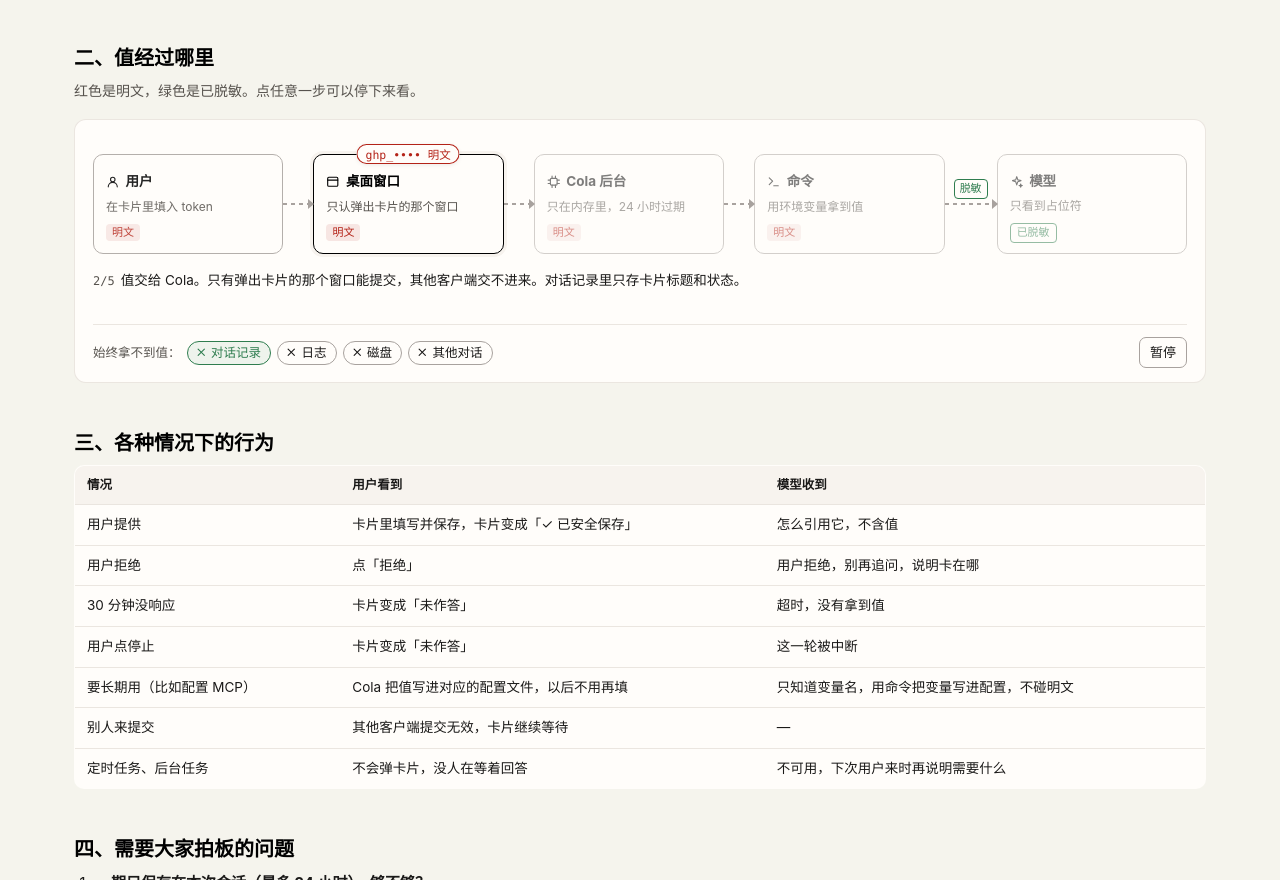
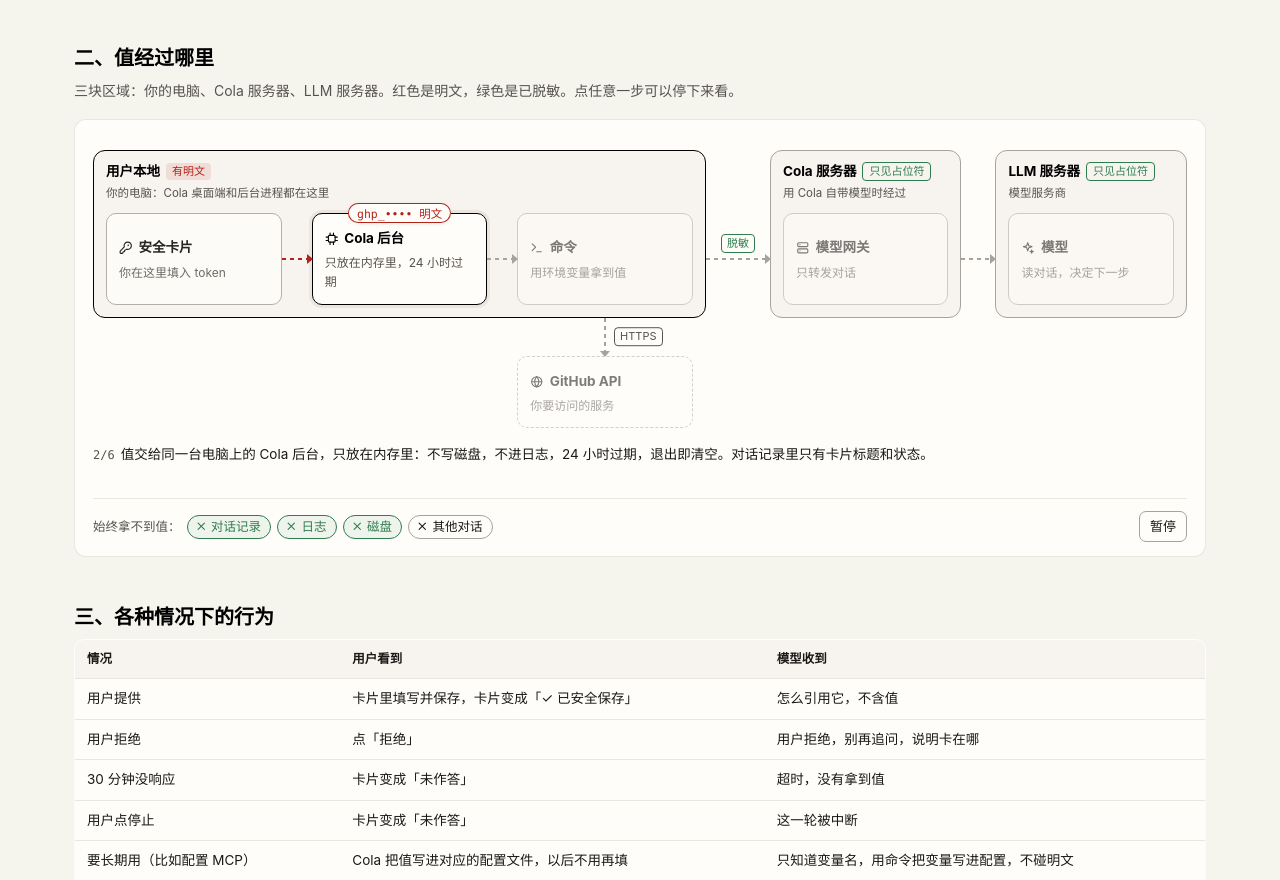
Before and after one commit to mackt/cola-prototypes, a plain HTML site: page request-secret/index.html in a window 1280 px wide. Shown: the part 1137-2017 px from the top of the page. Drawn offline with Linux system fonts and the light colour scheme.

Commit message:
docs: split the data-flow diagram into local, Cola server and LLM server zones
Co-Authored-By: Claude Opus 5.5 <noreply@anthropic.com>

```diff
--- a/request-secret/index.html
+++ b/request-secret/index.html
@@ -508,23 +508,69 @@
         border: 1px solid var(--cola-border);
         border-radius: 12px;
         background: var(--cola-bg);
-        padding: 22px 18px 14px;
-      }
-      .df-track {
+        padding: 18px 18px 14px;
+      }
+      .df-map {
         position: relative;
-        display: flex;
-        align-items: stretch;
+        display: grid;
+        grid-template-columns: minmax(0, 3.2fr) 64px minmax(0, 1fr) 34px minmax(0, 1fr);
+        grid-template-areas:
+          'local gate cola link llm'
+          'gh . . . .';
         padding-top: 12px;
       }
+      .df-zone {
+        display: flex;
+        flex-direction: column;
+        border: 1px solid var(--cola-border-strong);
+        border-radius: 12px;
+        padding: 10px 12px 12px;
+        background: var(--cola-bg-surface);
+        transition: border-color 0.3s;
+      }
+      .df-zone.on {
+        border-color: var(--cola-text-strong);
+      }
+      .df-zone.local {
+        grid-area: local;
+      }
+      .df-zone.cola {
+        grid-area: cola;
+      }
+      .df-zone.llm {
+        grid-area: llm;
+      }
+      .df-zh {
+        display: flex;
+        flex-wrap: wrap;
+        align-items: center;
+        gap: 2px 6px;
+        height: 42px;
+        margin-bottom: 10px;
+        font-size: 13.5px;
+        color: var(--cola-text-strong);
+      }
+      .df-zh small {
+        flex-basis: 100%;
+        font-size: 11.5px;
+        color: var(--cola-text-muted);
+      }
+      .df-zone > .df-node {
+        flex: 1;
+      }
+      .df-row {
+        flex: 1;
+        display: grid;
+        grid-template-columns: minmax(0, 1fr) 30px minmax(0, 1fr) 30px minmax(0, 1fr);
+      }
       .df-node {
-        flex: 1 1 0;
         min-width: 0;
         text-align: left;
         font: inherit;
         color: var(--cola-text);
         border: 1px solid var(--cola-border-strong);
         border-radius: 10px;
-        padding: 16px 12px 10px;
+        padding: 14px 12px 12px;
         background: var(--cola-bg);
         cursor: pointer;
         opacity: 0.5;
@@ -533,13 +579,16 @@
           border-color 0.3s,
           box-shadow 0.3s;
       }
+      .df-node.ext {
+        border-style: dashed;
+      }
       .df-node.done {
         opacity: 0.85;
       }
       .df-node.on {
         opacity: 1;
         border-color: var(--cola-text-strong);
-        box-shadow: 0 0 0 3px var(--cola-bg-surface);
+        box-shadow: 0 0 0 3px var(--cola-border);
       }
       .df-node b {
         display: flex;
@@ -554,45 +603,91 @@
         font-size: 12px;
         color: var(--cola-text-muted);
       }
-      .df-node .tag {
-        display: inline-block;
-        margin-top: 8px;
+      .df-gap {
+        display: flex;
+        align-items: center;
+        padding: 63px 0 13px;
+      }
+      .df-gap.gate {
+        grid-area: gate;
+      }
+      .df-gap.link {
+        grid-area: link;
+      }
+      .df-gh {
+        grid-area: gh;
+        display: grid;
+        grid-template-columns: minmax(0, 1fr) 30px minmax(0, 1fr) 30px minmax(0, 1fr);
+        padding: 0 13px;
+      }
+      .df-ghcol {
+        grid-column: 5;
+        display: flex;
+        flex-direction: column;
+        align-items: center;
+      }
+      .df-ghcol .df-node {
+        align-self: stretch;
       }
       .df-link {
-        flex: 0 0 30px;
+        --c: var(--cola-border-strong);
+        position: relative;
+        flex: 1;
+        height: 2px;
         align-self: center;
-        position: relative;
-        height: 2px;
-        background: repeating-linear-gradient(
-          90deg,
-          var(--cola-border-strong) 0 4px,
-          transparent 4px 8px
-        );
+        background: repeating-linear-gradient(90deg, var(--c) 0 4px, transparent 4px 8px);
       }
       .df-link::after {
         content: '';
         position: absolute;
         right: -1px;
         top: -4px;
-        border-left: 6px solid var(--cola-border-strong);
+        border-left: 6px solid var(--c);
         border-top: 5px solid transparent;
         border-bottom: 5px solid transparent;
       }
-      .df-link.gate {
-        flex-basis: 52px;
-      }
-      .df-link.gate span {
+      .df-link.lit {
+        --c: var(--bad);
+      }
+      .df-link.lit.ok {
+        --c: var(--ok);
+      }
+      .df-link > span {
         position: absolute;
         left: 50%;
         top: -24px;
         transform: translateX(-50%);
         white-space: nowrap;
         font-size: 11px;
-        color: var(--ok);
+        color: var(--cola-text-muted);
         border: 1px solid currentColor;
         border-radius: 4px;
         padding: 0 5px;
         background: var(--cola-bg);
+      }
+      .df-link.ok > span {
+        color: var(--ok);
+      }
+      .df-link.v {
+        flex: 0 0 38px;
+        width: 2px;
+        height: auto;
+        background: repeating-linear-gradient(180deg, var(--c) 0 4px, transparent 4px 8px);
+      }
+      .df-link.v::after {
+        right: auto;
+        top: auto;
+        left: -4px;
+        bottom: -1px;
+        border-top: 6px solid var(--c);
+        border-left: 5px solid transparent;
+        border-right: 5px solid transparent;
+        border-bottom: 0;
+      }
+      .df-link.v > span {
+        left: 10px;
+        top: 50%;
+        transform: translateY(-50%);
       }
       .df-packet {
         position: absolute;
@@ -663,35 +758,56 @@
         border-color: var(--ok);
         background: rgba(47, 125, 79, 0.08);
       }
-      @media (max-width: 760px) {
-        .df-track {
+      /* Narrow: the machine on top, then the token's two exits side by side. */
+      @media (max-width: 900px) {
+        .df {
+          padding: 14px 14px 12px;
+        }
+        .df-map {
+          grid-template-columns: minmax(0, 1fr) minmax(0, 1fr);
+          column-gap: 10px;
+          grid-template-areas:
+            'local local'
+            'gh gate'
+            'gh cola'
+            'gh link'
+            'gh llm';
+        }
+        .df-zh {
+          height: auto;
+        }
+        .df-row {
+          grid-template-columns: minmax(0, 1fr);
+          grid-template-rows: auto 24px auto 24px auto;
+        }
+        .df-gap {
           flex-direction: column;
+          padding: 0;
+          height: 38px;
+        }
+        .df-gh {
+          display: block;
+          padding: 0;
         }
         .df-link {
-          flex-basis: 26px;
+          justify-self: center;
+          align-self: stretch;
           width: 2px;
           height: auto;
-          background: repeating-linear-gradient(
-            180deg,
-            var(--cola-border-strong) 0 4px,
-            transparent 4px 8px
-          );
+          background: repeating-linear-gradient(180deg, var(--c) 0 4px, transparent 4px 8px);
         }
         .df-link::after {
           right: auto;
           top: auto;
           left: -4px;
           bottom: -1px;
-          border-top: 6px solid var(--cola-border-strong);
+          border-top: 6px solid var(--c);
           border-left: 5px solid transparent;
           border-right: 5px solid transparent;
           border-bottom: 0;
         }
-        .df-link.gate {
-          flex-basis: 34px;
-        }
-        .df-link.gate span {
-          left: 14px;
+        .df-link > span {
+          left: 10px;
           top: 50%;
           transform: translateY(-50%);
         }
@@ -699,6 +815,7 @@
       @media (prefers-reduced-motion: reduce) {
         .df-packet,
         .df-node,
+        .df-zone,
         .df-chip {
           transition: none;
         }
@@ -801,17 +918,19 @@
         <path d="m4 17 6-6-6-6" />
         <path d="M12 19h8" />
       </symbol>
-      <symbol id="i-user" viewBox="0 0 24 24">
-        <circle cx="12" cy="8" r="4" />
-        <path d="M4 21a8 8 0 0 1 16 0" />
-      </symbol>
-      <symbol id="i-window" viewBox="0 0 24 24">
-        <rect x="3" y="4" width="18" height="16" rx="2" />
-        <path d="M3 9h18" />
-      </symbol>
       <symbol id="i-chip" viewBox="0 0 24 24">
         <rect x="6" y="6" width="12" height="12" rx="2" />
         <path d="M9 2v4M15 2v4M9 18v4M15 18v4M2 9h4M2 15h4M18 9h4M18 15h4" />
+      </symbol>
+      <symbol id="i-server" viewBox="0 0 24 24">
+        <rect x="3" y="3" width="18" height="7" rx="2" />
+        <rect x="3" y="14" width="18" height="7" rx="2" />
+        <path d="M7 6.5h.01M7 17.5h.01" />
+      </symbol>
+      <symbol id="i-globe" viewBox="0 0 24 24">
+        <circle cx="12" cy="12" r="9" />
+        <path d="M12 3a13 13 0 0 0 0 18 13 13 0 0 0 0-18" />
+        <path d="M3 12h18" />
       </symbol>
       <symbol id="i-spark" viewBox="0 0 24 24">
         <path d="M12 3l1.9 5.6L19.5 10l-5.6 1.9L12 17.5l-1.9-5.6L4.5 10l5.6-1.4z" />
@@ -891,48 +1010,81 @@
 
       <section aria-labelledby="flow-h">
         <h2 id="flow-h">二、值经过哪里</h2>
-        <p class="sub">红色是明文，绿色是已脱敏。点任意一步可以停下来看。</p>
+        <p class="sub">
+          三块区域：你的电脑、Cola 服务器、LLM
+          服务器。红色是明文，绿色是已脱敏。点任意一步可以停下来看。
+        </p>
         <div class="df" id="df">
-          <div class="df-track">
+          <div class="df-map" id="df-map">
+            <div class="df-zone local">
+              <div class="df-zh">
+                <b>用户本地</b><span class="tag plain">有明文</span>
+                <small>你的电脑：Cola 桌面端和后台进程都在这里</small>
+              </div>
+              <div class="df-row">
                 <button type="button" class="df-node" data-i="0">
                   <b
-                ><svg class="i" aria-hidden="true"><use href="#i-user" /></svg>用户</b
+                    ><svg class="i" aria-hidden="true"><use href="#i-key" /></svg>安全卡片</b
                   >
-              <small>在卡片里填入 token</small>
-              <span class="tag plain">明文</span>
+                  <small>你在这里填入 token</small>
                 </button>
-            <span class="df-link" aria-hidden="true"></span>
+                <span class="df-link" data-to="1" aria-hidden="true"></span>
                 <button type="button" class="df-node" data-i="1">
-              <b
-                ><svg class="i" aria-hidden="true"><use href="#i-window" /></svg>桌面窗口</b
-              >
-              <small>只认弹出卡片的那个窗口</small>
-              <span class="tag plain">明文</span>
-            </button>
-            <span class="df-link" aria-hidden="true"></span>
-            <button type="button" class="df-node" data-i="2">
                   <b
                     ><svg class="i" aria-hidden="true"><use href="#i-chip" /></svg>Cola 后台</b
                   >
-              <small>只在内存里，24 小时过期</small>
-              <span class="tag plain">明文</span>
+                  <small>只放在内存里，24 小时过期</small>
                 </button>
-            <span class="df-link" aria-hidden="true"></span>
-            <button type="button" class="df-node" data-i="3">
+                <span class="df-link" data-to="2" aria-hidden="true"></span>
+                <button type="button" class="df-node" data-i="2">
                   <b
                     ><svg class="i" aria-hidden="true"><use href="#i-term" /></svg>命令</b
                   >
                   <small>用环境变量拿到值</small>
-              <span class="tag plain">明文</span>
                 </button>
-            <span class="df-link gate" aria-hidden="true"><span>脱敏</span></span>
+              </div>
+            </div>
+            <div class="df-gap gate">
+              <span class="df-link ok" data-to="4" aria-hidden="true"><span>脱敏</span></span>
+            </div>
+            <div class="df-zone cola">
+              <div class="df-zh">
+                <b>Cola 服务器</b><span class="tag safe">只见占位符</span>
+                <small>用 Cola 自带模型时经过</small>
+              </div>
               <button type="button" class="df-node" data-i="4">
+                <b
+                  ><svg class="i" aria-hidden="true"><use href="#i-server" /></svg>模型网关</b
+                >
+                <small>只转发对话</small>
+              </button>
+            </div>
+            <div class="df-gap link">
+              <span class="df-link ok" data-to="5" aria-hidden="true"></span>
+            </div>
+            <div class="df-zone llm">
+              <div class="df-zh">
+                <b>LLM 服务器</b><span class="tag safe">只见占位符</span>
+                <small>模型服务商</small>
+              </div>
+              <button type="button" class="df-node" data-i="5">
                 <b
                   ><svg class="i" aria-hidden="true"><use href="#i-spark" /></svg>模型</b
                 >
-              <small>只看到占位符</small>
-              <span class="tag safe">已脱敏</span>
+                <small>读对话，决定下一步</small>
               </button>
+            </div>
+            <div class="df-gh">
+              <div class="df-ghcol">
+                <span class="df-link v" data-to="3" aria-hidden="true"><span>HTTPS</span></span>
+                <button type="button" class="df-node ext" data-i="3">
+                  <b
+                    ><svg class="i" aria-hidden="true"><use href="#i-globe" /></svg>GitHub API</b
+                  >
+                  <small>你要访问的服务</small>
+                </button>
+              </div>
+            </div>
             <span class="df-packet" id="df-packet" aria-hidden="true"></span>
           </div>
           <p class="df-caption" id="df-caption" aria-live="polite"></p>
@@ -1483,7 +1635,12 @@
       // ---------- data-flow diagram ----------
       ;(() => {
         const root = $('#df')
-        const nodes = [...root.querySelectorAll('.df-node')]
+        const map = $('#df-map')
+        const nodes = [...root.querySelectorAll('.df-node')].sort(
+          (a, b) => a.dataset.i - b.dataset.i
+        )
+        const zones = [...root.querySelectorAll('.df-zone')]
+        const links = [...root.querySelectorAll('.df-link')]
         const packet = $('#df-packet')
         const caption = $('#df-caption')
         const playBtn = $('#df-play')
@@ -1491,27 +1648,32 @@
           {
             plain: true,
             chips: [],
-            text: '用户在卡片里填入 token。提交后输入框立刻清空，聊天框里不会出现。'
+            text: '你在 Cola 桌面端的卡片里填入 token。提交后输入框立刻清空，聊天框里不会出现；只有弹出卡片的那个窗口能提交。'
           },
           {
             plain: true,
-            chips: ['transcript'],
-            text: '值交给 Cola。只有弹出卡片的那个窗口能提交，其他客户端交不进来。对话记录里只存卡片标题和状态。'
-          },
-          {
-            plain: true,
-            chips: ['logs', 'disk'],
-            text: 'Cola 后台只把它放在内存里：不写磁盘，不进日志，24 小时过期，退出即清空。'
+            chips: ['transcript', 'logs', 'disk'],
+            text: '值交给同一台电脑上的 Cola 后台，只放在内存里：不写磁盘，不进日志，24 小时过期，退出即清空。对话记录里只有卡片标题和状态。'
           },
           {
             plain: true,
             chips: ['other'],
-            text: '本对话里运行的命令通过环境变量 <code>$COLA_SECRET_GITHUB_TOKEN</code> 使用它。其他对话的命令拿不到。'
+            text: '本对话里运行的命令通过环境变量 <code>$COLA_SECRET_GITHUB_TOKEN</code> 使用它，其他对话的命令拿不到。'
+          },
+          {
+            plain: true,
+            chips: [],
+            text: '命令从你的电脑直接把 token 发给 GitHub，走 HTTPS 加密。这是值唯一离开电脑的去处，不经过 Cola 服务器。'
           },
           {
             plain: false,
             chips: [],
-            text: '命令输出回到模型之前，值被替换成 <code>[REDACTED:github_token]</code>；base64、URL 编码后的形式也一样。'
+            text: '命令输出回到 Cola 后台，值被换成 <code>[REDACTED:github_token]</code> 才发出去，base64、URL 编码后的形式也一样。Cola 服务器只负责转发，看到的是占位符。'
+          },
+          {
+            plain: false,
+            chips: [],
+            text: '模型服务商收到的也只有占位符。如果你用自己的 API Key，请求从电脑直接发给模型服务商，不经过 Cola 服务器，同样只有占位符。'
           }
         ]
         let step = 0
@@ -1519,10 +1681,13 @@
         let playing = true
         let visible = false
 
+        // Top-center of the current node, kept inside the diagram.
         function place() {
-          const n = nodes[step]
-          const x = n.offsetLeft + (n.offsetWidth - packet.offsetWidth) / 2
-          const y = n.offsetTop - packet.offsetHeight / 2
+          const n = nodes[step].getBoundingClientRect()
+          const m = map.getBoundingClientRect()
+          const pw = packet.offsetWidth
+          const x = Math.max(0, Math.min(m.width - pw, n.left - m.left + (n.width - pw) / 2))
+          const y = n.top - m.top - packet.offsetHeight / 2
           packet.style.transform = `translate(${x}px, ${y}px)`
         }
         function show(i, instant) {
@@ -1532,6 +1697,8 @@
             n.classList.toggle('on', k === i)
             n.classList.toggle('done', k < i)
           })
+          zones.forEach((z) => z.classList.toggle('on', z.contains(nodes[i])))
+          links.forEach((l) => l.classList.toggle('lit', Number(l.dataset.to) === i))
           packet.classList.toggle('safe', !s.plain)
           packet.textContent = s.plain ? 'ghp_•••• 明文' : '[REDACTED:github_token]'
           caption.innerHTML = `<b>${i + 1}/${STEPS.length}</b>${s.text}`
```
Lines whose indentation alone changed are shown as unchanged.
